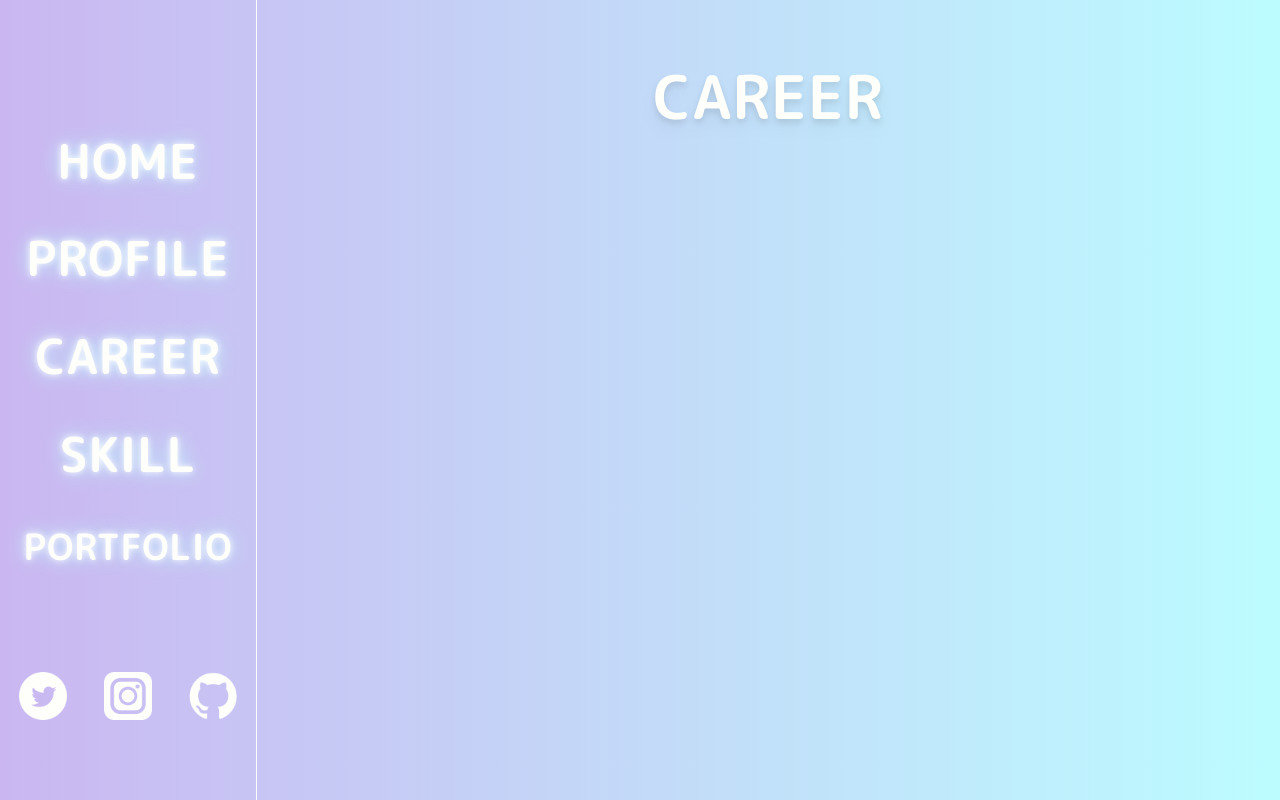
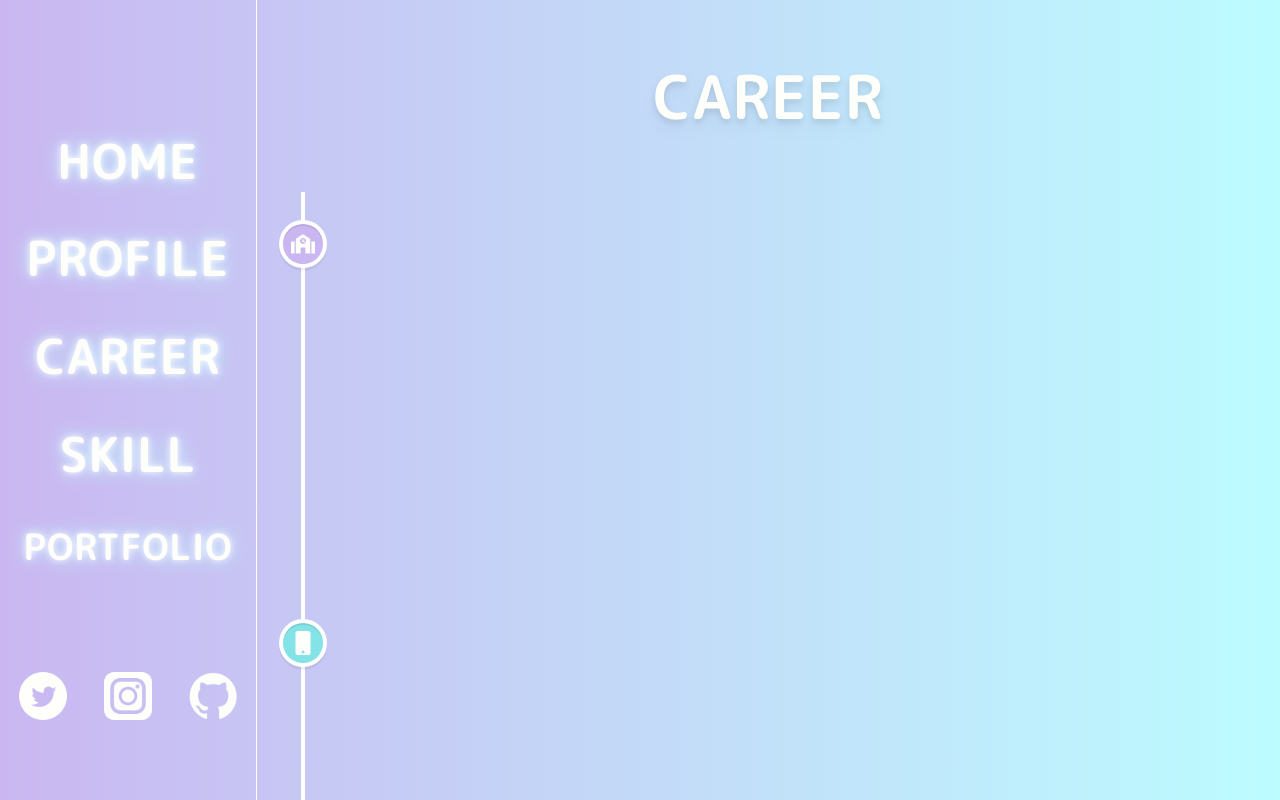
Before and after one commit to chinami1025/next-profile-site, a Next.js app: page /career in a window 1280 px wide. Shown: the top 800 px of the page. Built offline with nearby package versions, Linux system fonts and the light colour scheme.

Commit message:
✨ Timelineを作成し、CAREERに追加

```diff
--- a/app/career/page.tsx
+++ b/app/career/page.tsx
@@ -1,12 +1,17 @@
 import React from 'react';
 import Nav from '../components/Navigation/Nav';
 import Header from '../components/Header/Header';
+import Timeline from '../components/Timeline/Timeline';
 
 const page = () => {
   return (
     <div className='flex'>
       <Nav />
-      <Header title={'CAREER'} />
+
+      <div className='w-full h-full '>
+        <Header title={'CAREER'} />
+        <Timeline />
+      </div>
     </div>
   );
 };
```
